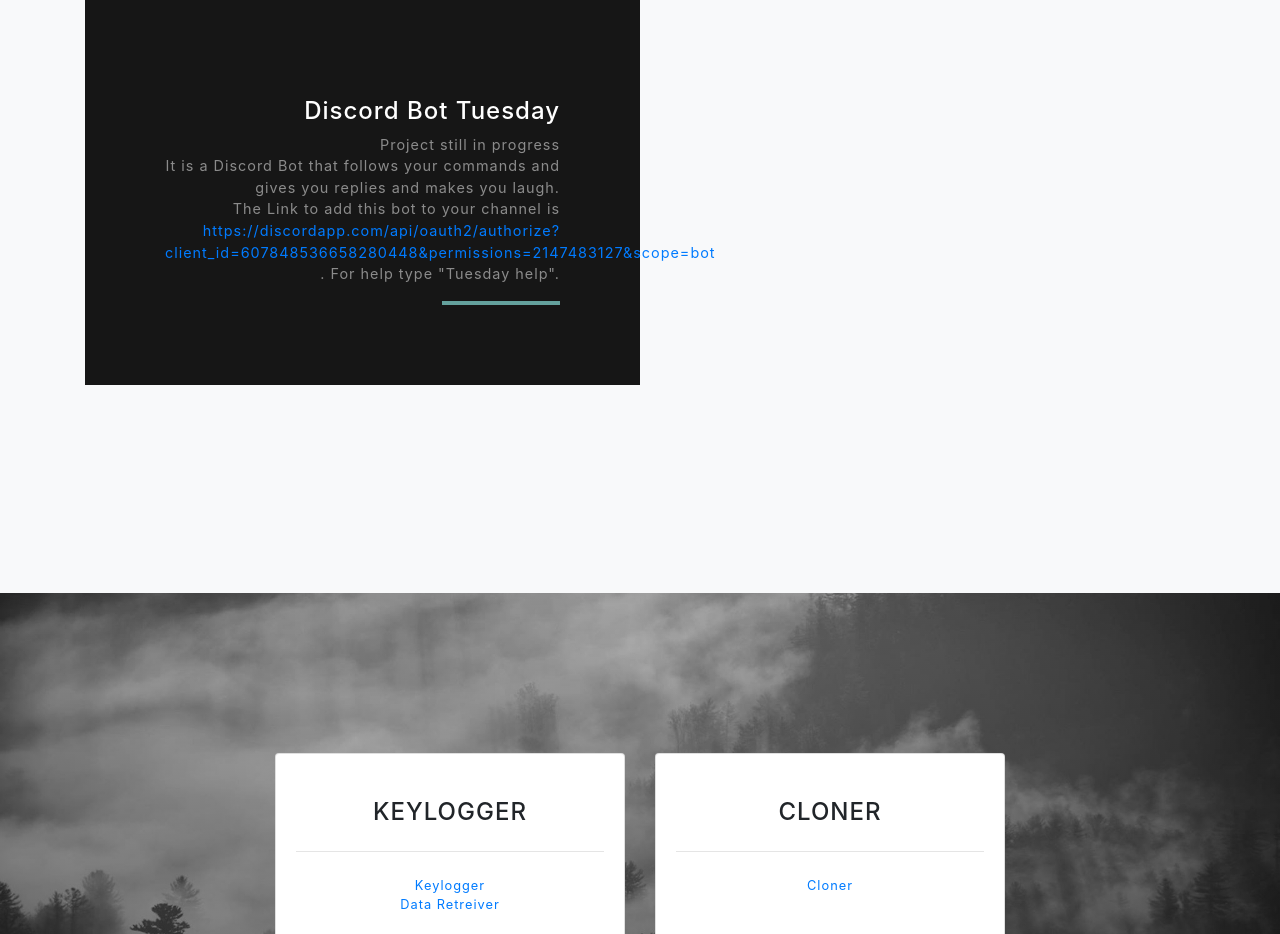
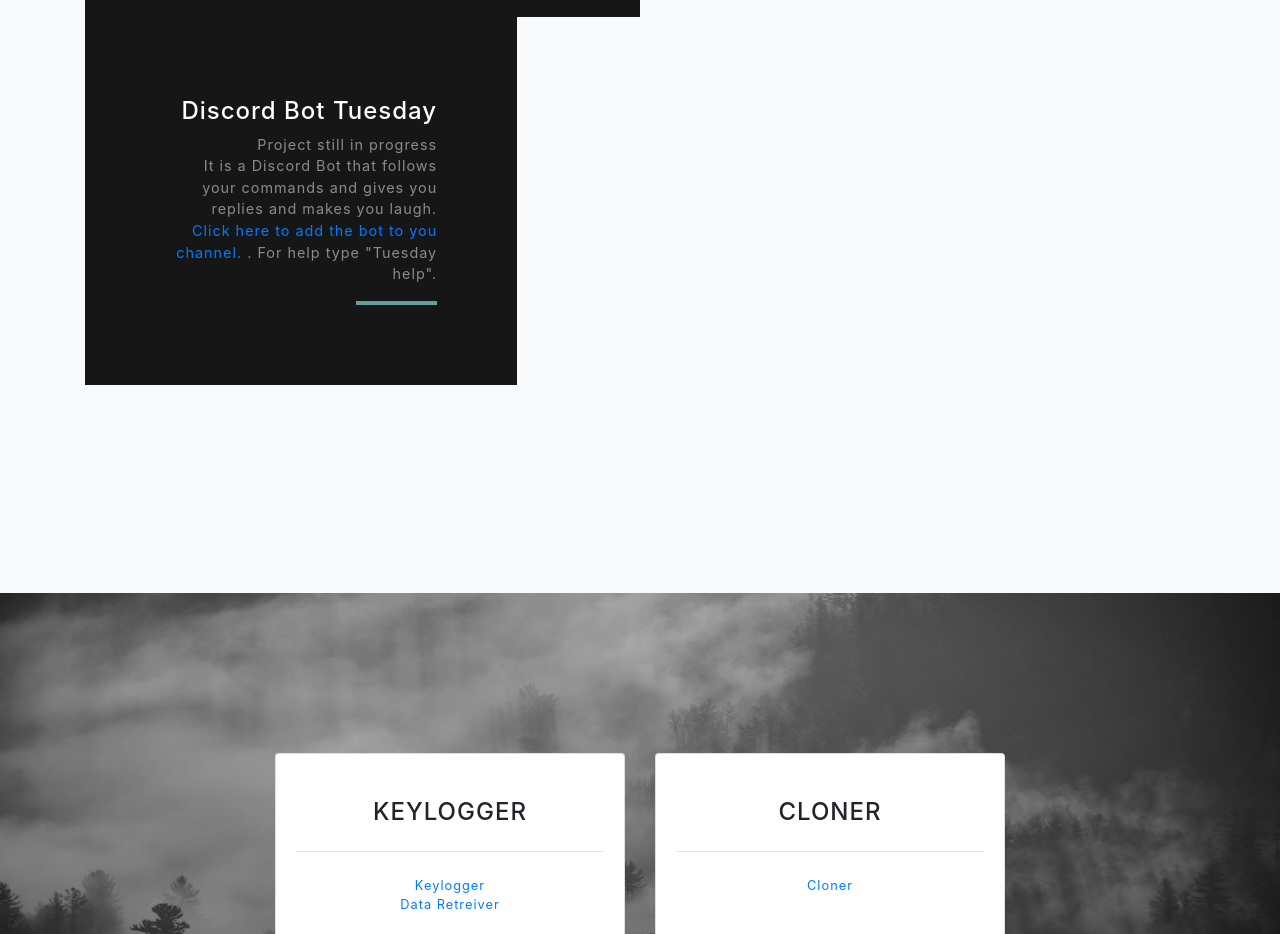
Before and after one commit to steelhitman/steelhitman.github.io, a website with bundled scripts: page index.html in a window 1280 px wide. Shown: the part 3280-4214 px from the top of the page. Built offline with nearby package versions, Linux system fonts and the light colour scheme.

```diff
--- a/index.html
+++ b/index.html
@@ -184,7 +184,7 @@
             <div class="d-flex h-100">
               <div class="project-text w-100 my-auto text-center text-lg-right">
                 <h4 class="text-white">Discord Bot Tuesday</h4>
-                <p class="mb-0 text-white-50">Project still in progress<br />It is a Discord Bot that follows your commands and gives you replies and makes you laugh.<br />The Link to add this bot to your channel is <a href="https://discordapp.com/api/oauth2/authorize?client_id=607848536658280448&permissions=2147483127&scope=bot">https://discordapp.com/api/oauth2/authorize?client_id=607848536658280448&permissions=2147483127&scope=bot</a> . For help type "Tuesday help". </p>
+                <p class="mb-0 text-white-50">Project still in progress<br />It is a Discord Bot that follows your commands and gives you replies and makes you laugh.<br /><a href="https://discordapp.com/api/oauth2/authorize?client_id=607848536658280448&permissions=2147483127&scope=bot">Click here to add the bot to you channel.</a> . For help type "Tuesday help". </p>
                 <hr class="d-none d-lg-block mb-0 mr-0">
               </div>
             </div>
```
